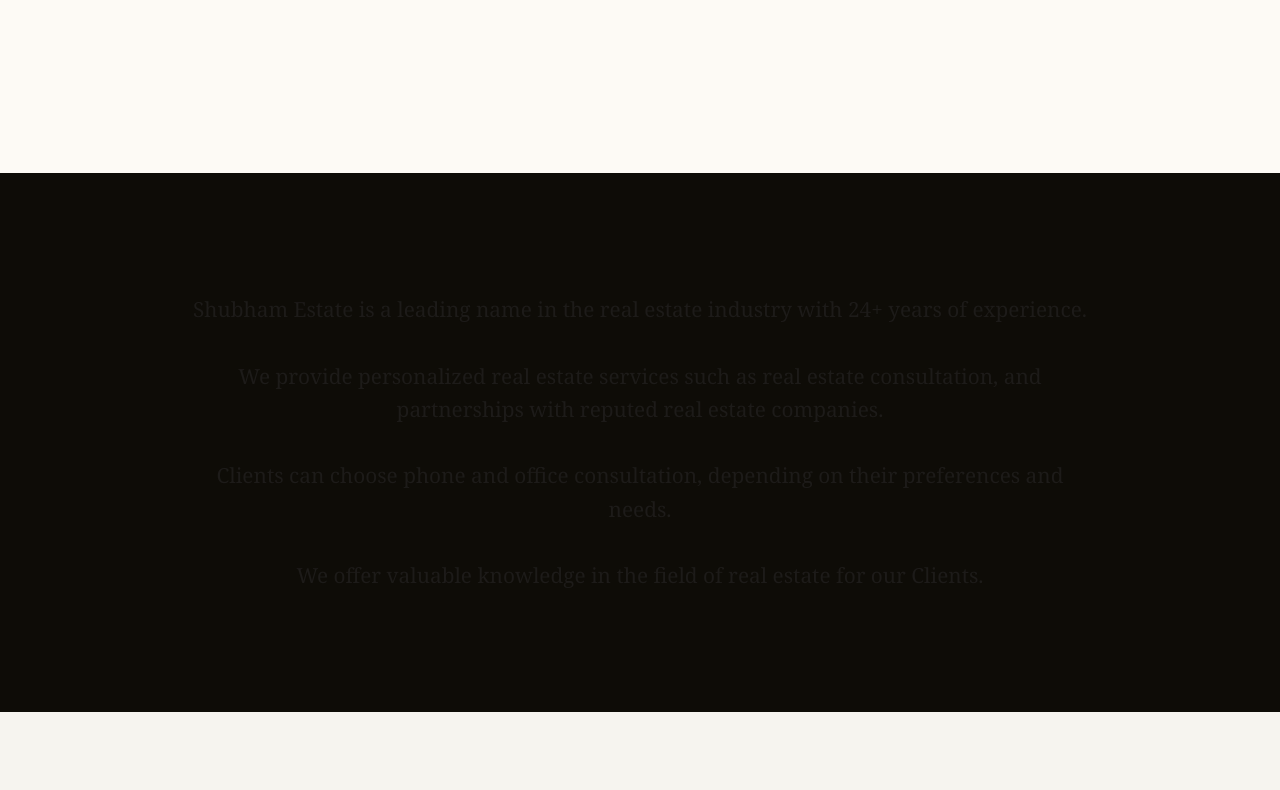
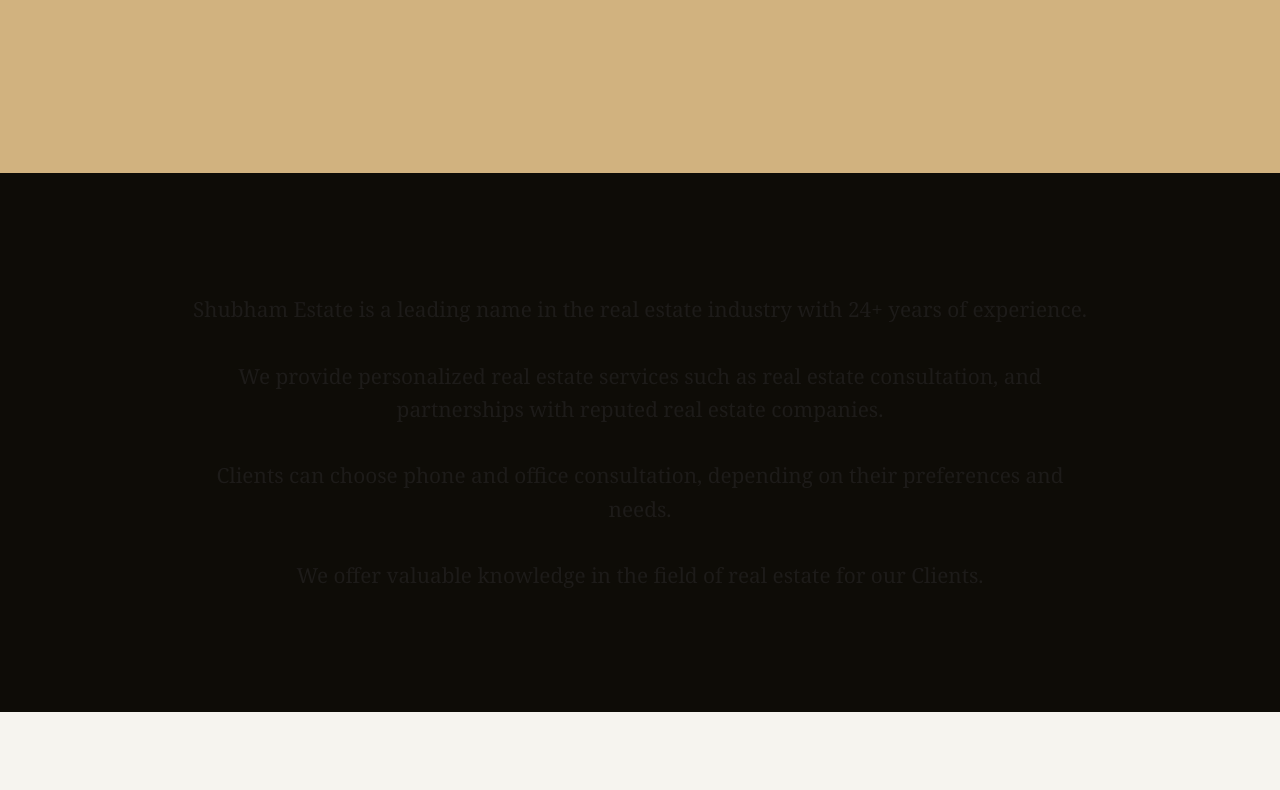
Before and after one commit to me-Dimple72/Shubham-Estate, a website: page docs/index.html in a window 1280 px wide. Shown: the part 627-1417 px from the top of the page. Drawn offline with Linux system fonts and the light colour scheme.

Commit message:
Add docs folder for GitHub pages

```diff
--- a/docs/style.css
+++ b/docs/style.css
@@ -6,7 +6,7 @@
 
 body {
   font-family: Georgia, serif;
-  background-color: #fdfaf5;
+  background-color: #d1b27f;
   color: #111;
 }
 
```
